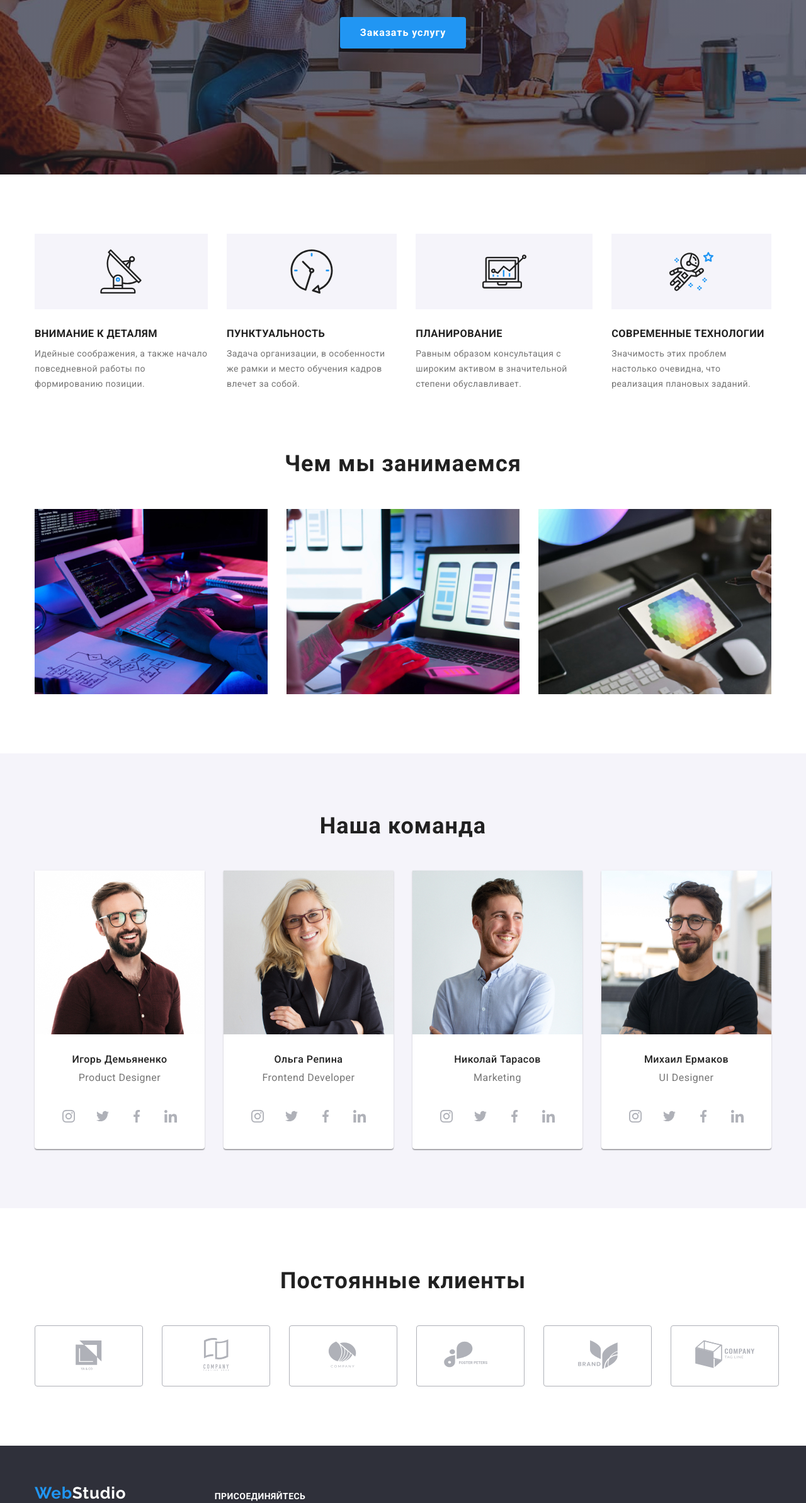
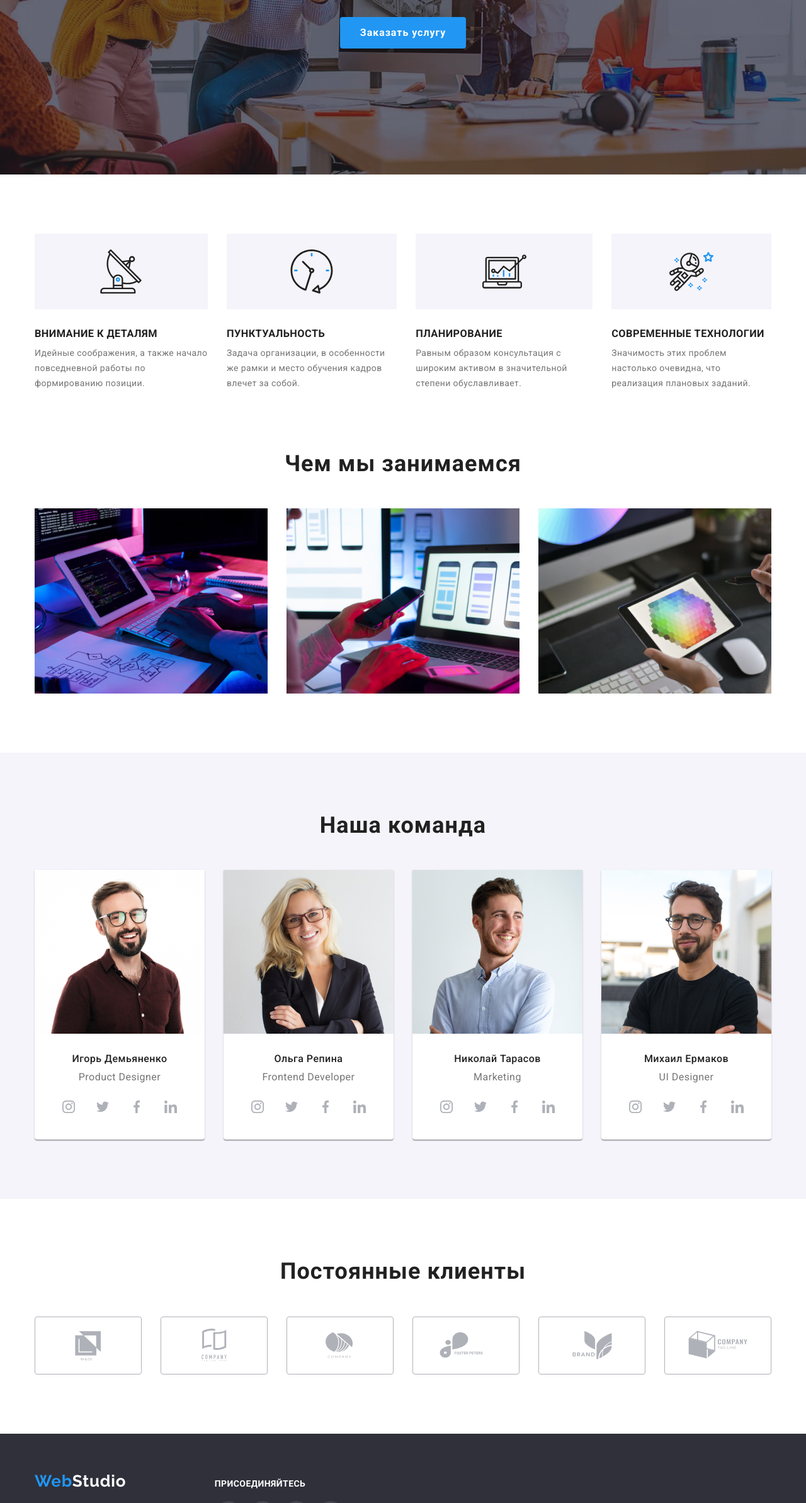
Before and after one commit to VIACHESLAV-ANT/goit-markup-hw-04, a plain HTML site: page index.html in a window 1280 px wide. Shown: the part 404-2790 px from the top of the page at 63% size. Drawn offline with nearby package versions, Linux system fonts and the light colour scheme.

Commit message:
correkts

```diff
--- a/css/style.css
+++ b/css/style.css
@@ -143,7 +143,9 @@ fill: var(--second-text-color);
 margin-right: 10px;
 }
 
-.contakts-link-icon:hover{
+.contakts-link:hover .contakts-link-icon,
+.contakts-link:focus .contakts-link-icon
+{
     fill: var(--acent-color);
 }
 
@@ -190,7 +192,6 @@ margin-right: 10px;
 .hero{
     background-color: var(--bgc-up-color);
     color: var(--white-color);
-    height: 600px;
     max-width: 1600px;
     margin-left: auto;
     margin-right: auto;
@@ -259,34 +260,6 @@ margin-top: 30px;
     margin-right: 30px;
 }
 
-.feature-item::before{
-    background-color: var(--bgc-color);
-    display: block;
-    content: '';
-    height: 120px;
-
-    background-repeat: no-repeat;
-    background-position: center;
-    margin-bottom: 30px;
-
-}
-
-.antenna::before{
-    background-image: url(../images/antenna.svg);
-}
-
-.clock::before{
-    background-image: url(../images/clock.svg);
-}
-
-.diagram::before{
-    background-image: url(../images/diagram.svg);
-}
-
-.astronaut::before{
-    background-image: url(../images/astronaut.svg);
-}
-
 .invisible{
         position: absolute;
         width: 1px;
@@ -312,6 +285,20 @@ color: var(--second-text-color);
 line-height: 1.71;
 
 margin-top: 10px;
+}
+
+.feature-block{
+    height: 120px;
+    margin-bottom: 30px;
+    display: flex;
+    justify-content: center;
+    align-items: center;
+    background-color: var(--bgc-color);
+}
+
+.feature-block-pictures{
+    width: 70px;
+    height: 70px;
 }
 /* work */
 
@@ -403,12 +390,22 @@ margin-top: 10px;
    .portfolio-button:focus{
        color: var(--white-color);
     background-color:var(--acent-color);
+    box-shadow: 0px 3px 1px rgba(0, 0, 0, 0.1), 0px 1px 2px rgba(0, 0, 0, 0.08), 0px 2px 2px rgba(0, 0, 0, 0.12);
    }
    .galery{
     display: flex;
     flex-wrap: wrap;
     margin-top: 50px;
     gap: 30px;
+   }
+
+   .galery-link{
+    display: block;
+   }
+
+   .galery-link:hover,
+   .galery-link:focus{
+    box-shadow: 0px 1px 1px rgba(0, 0, 0, 0.12), 0px 4px 4px rgba(0, 0, 0, 0.06), 1px 4px 6px rgba(0, 0, 0, 0.16);
    }
    .galery-title{
     color: var(--primary-text-color);
@@ -468,30 +465,30 @@ margin-top: 10px;
    }
 
    .team-link-list{
-    display: flex;
     height: 44px;
     width: 44px;
-    border-radius:  50%;
-    margin-bottom: 30px;
-    justify-content: center;
-    align-items: center;
    }
 
-   .team-link-list:hover{
+   .social-link{
+    display: flex;
+    align-items: center;
+    justify-content: center;
+    border-radius: 50%;
+    width: 100%;
+    height: 100%;
+    color: #AFB1B8;
+   }
+
+   .social-link:hover,
+   .social-link:focus{
+    color: #FFFFFF;
     background-color: var(--acent-color);
    }
 
    .team-link-icon{
-    display: flex;
+    fill: currentColor;
     width: 20px;
     height: 20px;
-    fill: #afb1b8;
-    justify-content: center;
-    align-items: center;
-   }
-
-   .team-link-icon:hover{
-    fill: var(--white-color);
    }
 
    .team-link{
@@ -499,19 +496,17 @@ margin-top: 10px;
     gap: 10px;
     display: flex;
     gap: 10px;
+    margin-top: 16px;
    }
 
 
    .clients-link{
     box-sizing: border-box;
     margin-top: 50px;
-    border: 1px solid #AFB1B8;
-    border-radius: 4px;
+
    }
 
-   .clients-link:hover{
-    border-color: var(--acent-color);
-   }
+
 
    .clients-link + .clients-link{
     margin-left: 30px;
@@ -520,11 +515,22 @@ margin-top: 10px;
    .clients-link-icon{
     height: 92px;
     width: 170px;
-    fill: #AFB1B8;
+    fill: currentColor;
    }
-
-   .clients-link-icon:hover{
-    fill: var(--acent-color);
+   .clients-ref{
+    display: flex;
+    color: #AFB1B8;
+    border: 1px solid #AFB1B8;
+    border-radius: 4px;
+    width: 170px;
+    height: 92px;
+    justify-content: center;
+    align-items: center;
+   }
+   .clients-ref:hover,
+   .clients-ref:focus{
+    color: var(--acent-color);
+    border-color: var(--acent-color);
    }
 
    .clients{
@@ -532,6 +538,7 @@ margin-top: 10px;
    }
 
    .adresa-link{
+    align-items: baseline;
     display: flex;
    }
 
@@ -549,7 +556,6 @@ letter-spacing: 0.03em;
 text-transform: uppercase;
 
 color: #FFFFFF;
-margin-top: 12px;
 
 
    }
@@ -558,24 +564,30 @@ margin-top: 12px;
     display: flex;
     justify-content: center;
     align-items: center;
+    margin-top: 20px;
    }
 
    .link-list-item{
     display: flex;
     height: 44px;
     width: 44px;
-    background-color: rgba(255, 255, 255, 0.1);
     background-size: 20px;
     background-repeat: no-repeat;
     background-position: center;
-    border-radius: 50%;
-    margin-top: 20px;
+   }
+
+   .link-list-ref{
+    display: flex;
+    height: 100%;
+    width: 100%;
     justify-content: center;
     align-items: center;
-
+    border-radius: 50%;
+    background-color: rgba(255, 255, 255, 0.1);
    }
 
-   .link-list-item:hover{
+   .link-list-ref:hover,
+   .link-list-ref:focus{
     background-color: var(--acent-color);
    }
 
--- a/index.html
+++ b/index.html
@@ -28,8 +28,15 @@
                 </ul>
             </nav>
                 <ul class="contakts list">
-                    <li class="item"><a href="" class="contakts-link list"> <svg class="contakts-link-icon envelope"><use href="./images/symbol-defs.svg#envelope"></use></svg> info@devstudio.com</a></li>
-                    <lI class="item"><a href="" class="contakts-link list"><svg class="contakts-link-icon smartphone"><use href="./images/symbol-defs.svg#smartphone"></use></svg> +38 096 111 11 11</a></lI>
+                    <li class="item">
+                        <a href="" class="contakts-link list">
+                        <svg class="contakts-link-icon envelope"><use href="./images/symbol-defs.svg#envelope"></use></svg> info@devstudio.com</a>
+                    </li>
+                    <lI class="item">
+                        <a href="" class="contakts-link list">
+                            <svg class="contakts-link-icon smartphone"><use href="./images/symbol-defs.svg#smartphone"></use></svg>
+                             +38 096 111 11 11</a>
+                        </lI>
                 </ul>
 
             </div>
@@ -49,19 +56,23 @@
 <div class="container">
     <h2 class="section-title invisible">Особености</h2>
     <ul class="feature list">
-        <li class="feature-item antenna">
+        <li class="feature-item">
+            <div class="feature-block"><svg class="feature-block-pictures"><use href="./images/symbol-defs.svg#antenna"></use></svg></div>
             <h3 class="feature-title">Внимание к деталям</h3>
             <p class="feature-tekst">Идейные соображения, а также начало повседневной работы по формированию позиции.</p>
         </li>
-        <li class="feature-item clock">
+        <li class="feature-item">
+            <div class="feature-block"><svg class="feature-block-pictures"><use href="./images/symbol-defs.svg#clock"></use></svg></div>
             <h3 class="feature-title">Пунктуальность</h3>
             <p class="feature-tekst">Задача организации, в особенности же рамки и место обучения кадров влечет за собой.</p>
         </li>
-        <li class="feature-item diagram">
+        <li class="feature-item">
+            <div class="feature-block"><svg class="feature-block-pictures"><use href="./images/symbol-defs.svg#diagram"></use></svg></div>
             <h3 class="feature-title">Планирование</h3>
             <p class="feature-tekst">Равным образом консультация с широким активом в значительной степени обуславливает.</p>
         </li>
-        <li class="feature-item astronaut">
+        <li class="feature-item">
+            <div class="feature-block"><svg class="feature-block-pictures"><use href="./images/symbol-defs.svg#astronaut"></use></svg></div>
             <h3 class="feature-title">Современные технологии</h3>
             <p class="feature-tekst">Значимость этих проблем настолько очевидна, что реализация плановых заданий.</p>
         </li>
@@ -86,76 +97,98 @@
     <h2 class="section-title">Наша команда</h2>
     <ul class="team list">
         <li class="team-person"><img src="./images/img2.1.jpg" alt="Фото мужчини" width="270">
-            <div class="team-container"><h3 class="team-title">Игорь Демьяненко</h3>
-            <p class="team-text">Product Designer</p></div>
-            <ul class="team-link">
-                <li class="team-link-list"><a href="">
+            <div class="team-container">
+                <h3 class="team-title">Игорь Демьяненко</h3>
+                <p class="team-text">Product Designer</p>
+                <ul class="team-link list">
+                    <li class="team-link-list">
+                        <a href="" class="social-link">
                         <svg class="team-link-icon"><use href="./images/symbol-defs.svg#instagram"></use></svg>
                     </a></li>
-                <li class="team-link-list"><a href="">
+                    <li class="team-link-list">
+                        <a href="" class="social-link">
                         <svg class="team-link-icon"><use href="./images/symbol-defs.svg#twitter"></use></svg>
                     </a></li>
-                <li class="team-link-list"><a href="">
+                    <li class="team-link-list">
+                        <a href="" class="social-link">
                         <svg class="team-link-icon"><use href="./images/symbol-defs.svg#facebook"></use></svg>
                     </a></li>
-                <li class="team-link-list"><a href="">
+                    <li class="team-link-list">
+                        <a href="" class="social-link">
                         <svg class="team-link-icon"><use href="./images/symbol-defs.svg#linkedin"></use></svg>
                     </a></li>
                 </ul>
+            </div>
+
         </li>
         <li class="team-person"><img src="./images/img2.2.jpg" alt="Фото женшини" width="270">
             <div class="team-container"><h3 class="team-title">Ольга Репина</h3>
-            <p class="team-text">Frontend Developer</p></div>
-            <ul class="team-link">
-                <li class="team-link-list"><a href="">
+            <p class="team-text">Frontend Developer</p>
+            <ul class="team-link list">
+                <li class="team-link-list">
+                    <a href="" class="social-link">
                     <svg class="team-link-icon"><use href="./images/symbol-defs.svg#instagram"></use></svg>
                 </a></li>
-                <li class="team-link-list"><a href="">
+                <li class="team-link-list">
+                    <a href="" class="social-link">
                     <svg class="team-link-icon"><use href="./images/symbol-defs.svg#twitter"></use></svg>
                 </a></li>
-                <li class="team-link-list"><a href="">
+                <li class="team-link-list">
+                    <a href="" class="social-link">
                     <svg class="team-link-icon"><use href="./images/symbol-defs.svg#facebook"></use></svg>
                 </a></li>
-                <li class="team-link-list"><a href="">
+                <li class="team-link-list">
+                    <a href="" class="social-link">
                     <svg class="team-link-icon"><use href="./images/symbol-defs.svg#linkedin"></use></svg>
                 </a></li>
             </ul>
+        </div>
         </li>
         <li class="team-person"><img src="./images/img2.3.jpg" alt="Фото мужчини" width="270">
             <div class="team-container"><h3 class="team-title">Николай Тарасов</h3>
-            <p class="team-text">Marketing</p></div>
-            <ul class="team-link">
-                <li class="team-link-list"><a href="">
+            <p class="team-text">Marketing</p>
+            <ul class="team-link list">
+                <li class="team-link-list">
+                    <a href="" class="social-link">
                     <svg class="team-link-icon"><use href="./images/symbol-defs.svg#instagram"></use></svg>
                 </a></li>
-                <li class="team-link-list"><a href="">
+                <li class="team-link-list">
+                    <a href="" class="social-link">
                     <svg class="team-link-icon"><use href="./images/symbol-defs.svg#twitter"></use></svg>
                 </a></li>
-                <li class="team-link-list"><a href="">
+                <li class="team-link-list">
+                    <a href="" class="social-link">
                     <svg class="team-link-icon"><use href="./images/symbol-defs.svg#facebook"></use></svg>
                 </a></li>
-                <li class="team-link-list"><a href="">
+                <li class="team-link-list">
+                    <a href="" class="social-link">
                     <svg class="team-link-icon"><use href="./images/symbol-defs.svg#linkedin"></use></svg>
                 </a></li>
             </ul>
+        </div>
         </li>
         <li class="team-person"><img src="./images/img2.4.jpg" alt="Фото мужчини" width="270">
             <div class="team-container"><h3 class="team-title">Михаил Ермаков</h3>
-            <p class="team-text">UI Designer</p></div>
-            <ul class="team-link">
-                <li class="team-link-list"><a href="">
+            <p class="team-text">UI Designer</p>
+            <ul class="team-link list">
+                <li class="team-link-list">
+                    <a href="" class="social-link">
                     <svg class="team-link-icon"><use href="./images/symbol-defs.svg#instagram"></use></svg>
                 </a></li>
-                <li class="team-link-list"><a href="">
+                <li class="team-link-list">
+                    <a href="" class="social-link">
                     <svg class="team-link-icon"><use href="./images/symbol-defs.svg#twitter"></use></svg>
                 </a></li>
-                <li class="team-link-list"><a href="">
+                <li class="team-link-list">
+                    <a href="" class="social-link">
                     <svg class="team-link-icon"><use href="./images/symbol-defs.svg#facebook"></use></svg>
                 </a></li>
-                <li class="team-link-list"><a href="">
+                <li class="team-link-list">
+                    <a href="" class="social-link">
                     <svg class="team-link-icon"><use href="./images/symbol-defs.svg#linkedin"></use></svg>
                 </a></li>
             </ul>
+        </div>
         </li>
     </ul>
     </div>
@@ -166,12 +199,16 @@
     <div class="container">
         <h2 class="section-title">Постоянные клиенты</h2>
     <ul class="clients list">
-        <li class="clients-link"><a href=""><svg class="clients-link-icon"><use href="./images/symbol-defs.svg#Client1"></use></svg></a></li>
-        <li class="clients-link"><a href=""><svg class="clients-link-icon"><use href="./images/symbol-defs.svg#Client2"></use></svg></a></li>
-        <li class="clients-link"><a href=""><svg class="clients-link-icon"><use href="./images/symbol-defs.svg#Client3"></use></svg></a></li>
-        <li class="clients-link"><a href=""><svg class="clients-link-icon"><use href="./images/symbol-defs.svg#Client4"></use></svg></a></li>
-        <li class="clients-link"><a href=""><svg class="clients-link-icon"><use href="./images/symbol-defs.svg#Client5"></use></svg></a></li>
-        <li class="clients-link"><a href=""><svg class="clients-link-icon"><use href="./images/symbol-defs.svg#Client6"></use></svg></a></li>
+        <li class="clients-link">
+            <a href="" class="clients-ref">
+                <svg class="clients-link-icon"><use href="./images/symbol-defs.svg#Client1"></use></svg>
+            </a>
+        </li>
+        <li class="clients-link"><a href="" class="clients-ref"><svg class="clients-link-icon"><use href="./images/symbol-defs.svg#Client2"></use></svg></a></li>
+        <li class="clients-link"><a href="" class="clients-ref"><svg class="clients-link-icon"><use href="./images/symbol-defs.svg#Client3"></use></svg></a></li>
+        <li class="clients-link"><a href="" class="clients-ref"><svg class="clients-link-icon"><use href="./images/symbol-defs.svg#Client4"></use></svg></a></li>
+        <li class="clients-link"><a href="" class="clients-ref"><svg class="clients-link-icon"><use href="./images/symbol-defs.svg#Client5"></use></svg></a></li>
+        <li class="clients-link"><a href="" class="clients-ref"><svg class="clients-link-icon"><use href="./images/symbol-defs.svg#Client6"></use></svg></a></li>
     </ul>
     </div>
 </section>
@@ -190,12 +227,12 @@
     </ul>
 </div>
     <div class="link">
-    <h2 class="link-title">присоединяйтесь</h2>
+    <p class="link-title">присоединяйтесь</p>
     <ul class="link-list list">
-        <li class="link-list-item"><a href=""><svg class="link-list-icon"><use href="./images/symbol-defs.svg#instagram"></use></svg></a></li>
-        <li class="link-list-item"><a href=""><svg class="link-list-icon"><use href="./images/symbol-defs.svg#twitter"></use></svg></a></li>
-        <li class="link-list-item"><a href=""><svg class="link-list-icon"><use href="./images/symbol-defs.svg#facebook"></use></svg></a></li>
-        <li class="link-list-item"><a href=""><svg class="link-list-icon"><use href="./images/symbol-defs.svg#linkedin"></use></svg></a></li>
+        <li class="link-list-item"><a href="" class="link-list-ref"><svg class="link-list-icon"><use href="./images/symbol-defs.svg#instagram"></use></svg></a></li>
+        <li class="link-list-item"><a href="" class="link-list-ref"><svg class="link-list-icon"><use href="./images/symbol-defs.svg#twitter"></use></svg></a></li>
+        <li class="link-list-item"><a href="" class="link-list-ref"><svg class="link-list-icon"><use href="./images/symbol-defs.svg#facebook"></use></svg></a></li>
+        <li class="link-list-item"><a href="" class="link-list-ref"><svg class="link-list-icon"><use href="./images/symbol-defs.svg#linkedin"></use></svg></a></li>
     </ul>
     </div>
 </address>
```
Also changed, not shown: portfolio.html (+15 -8 lines). Lines whose indentation alone changed are shown as unchanged.
